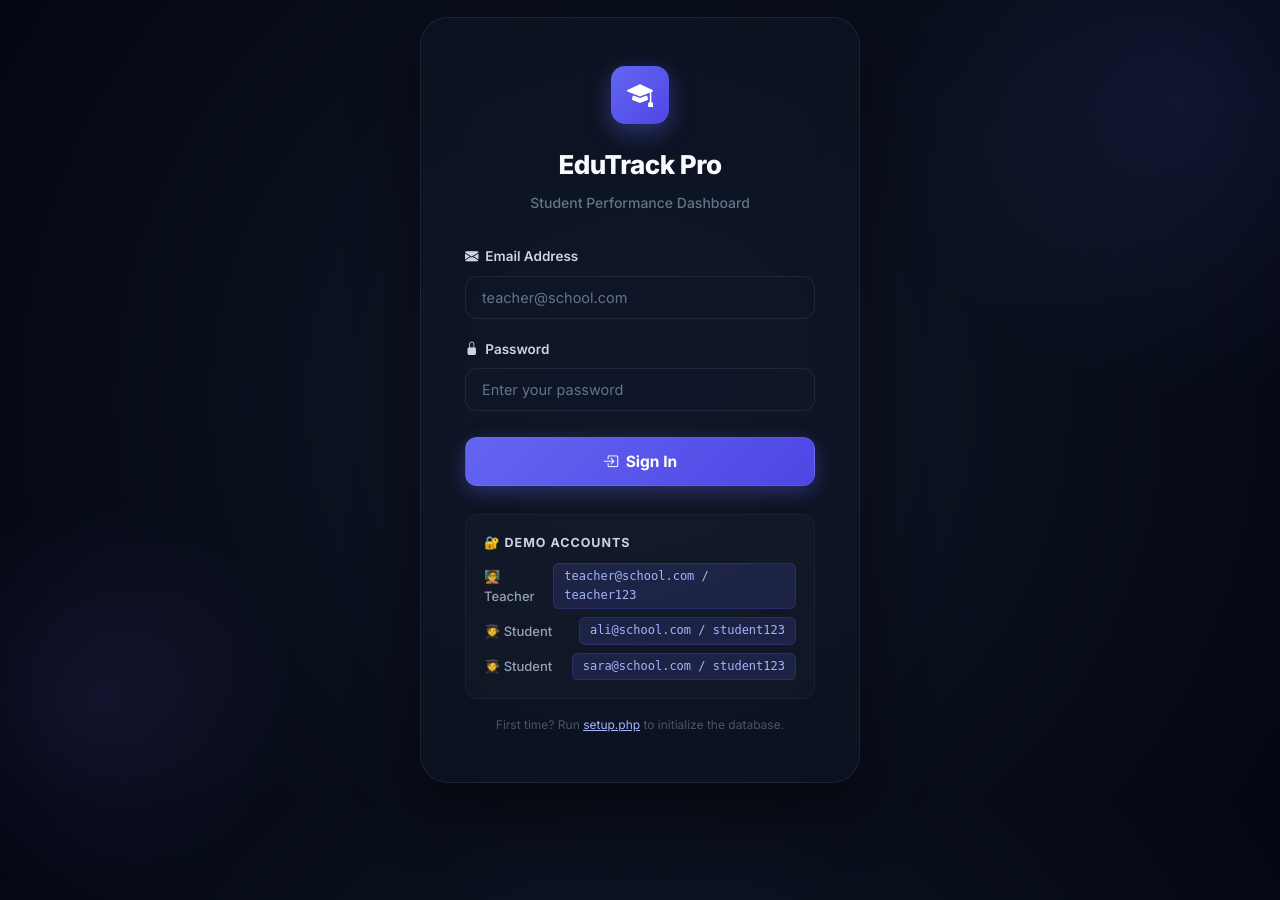
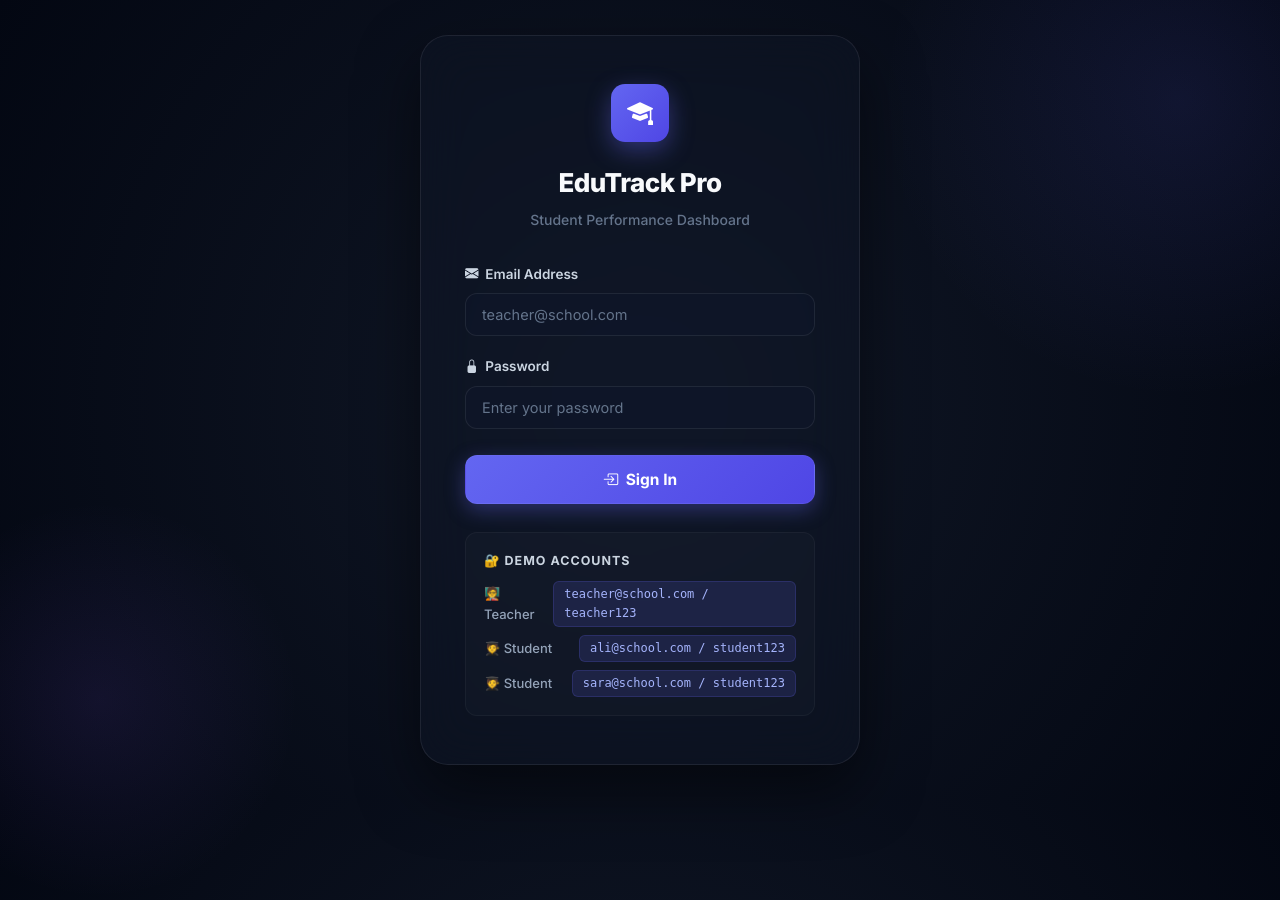
Before and after one commit to Abubakar477/EduTrack-Pro, a PHP site: page /student-dashboard/auth/login.php in a window 1280 px wide; the page is wider, and only the part inside the window is pictured. Run offline with PHP 8.4, Linux system fonts and the light colour scheme.

Commit message:
Remove setup.php notice from login screen

```diff
--- a/auth/login.php
+++ b/auth/login.php
@@ -113,9 +113,7 @@
     </div>
   </div>
 
-  <p style="color:#475569;font-size:12px;text-align:center;margin-top:16px;">
-    First time? Run <a href="/student-dashboard/setup.php" style="color:var(--accent-light)">setup.php</a> to initialize the database.
-  </p>
+
 </div>
 
 </body>
```
